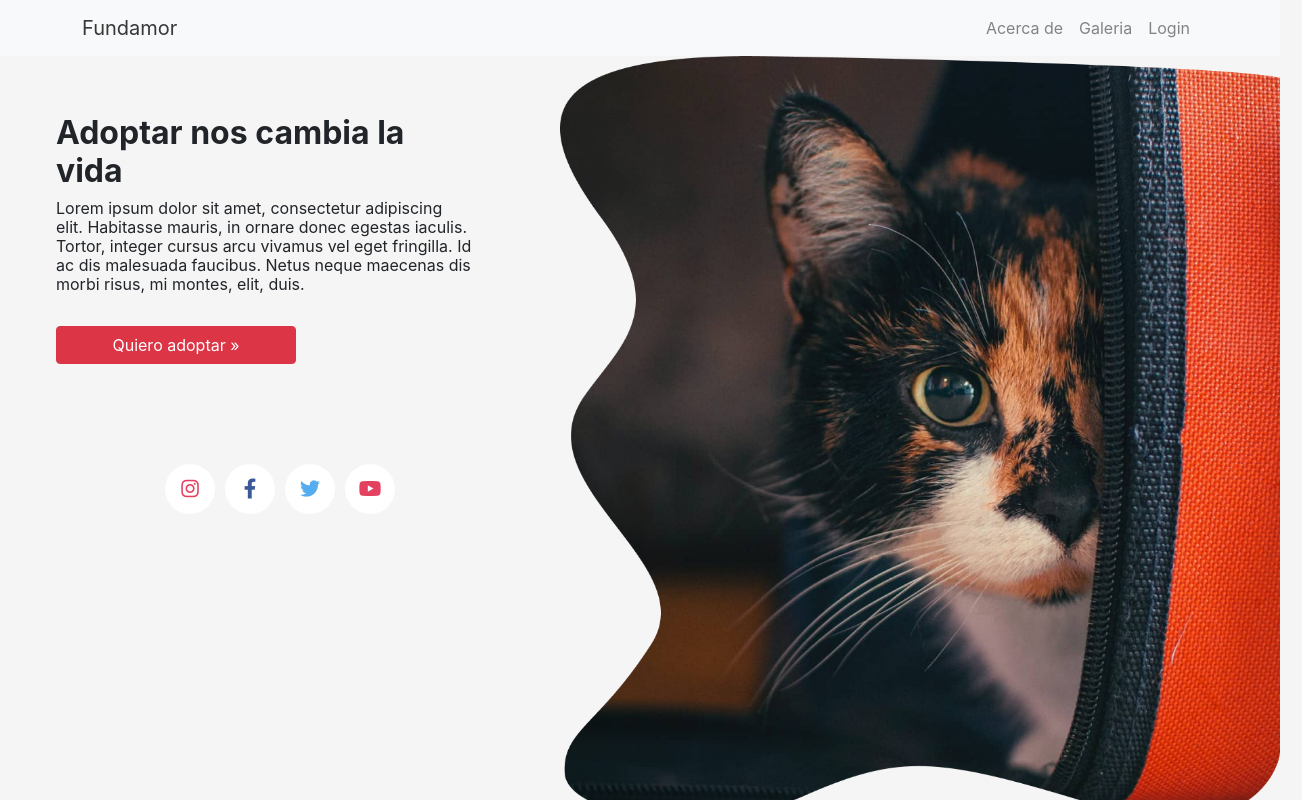
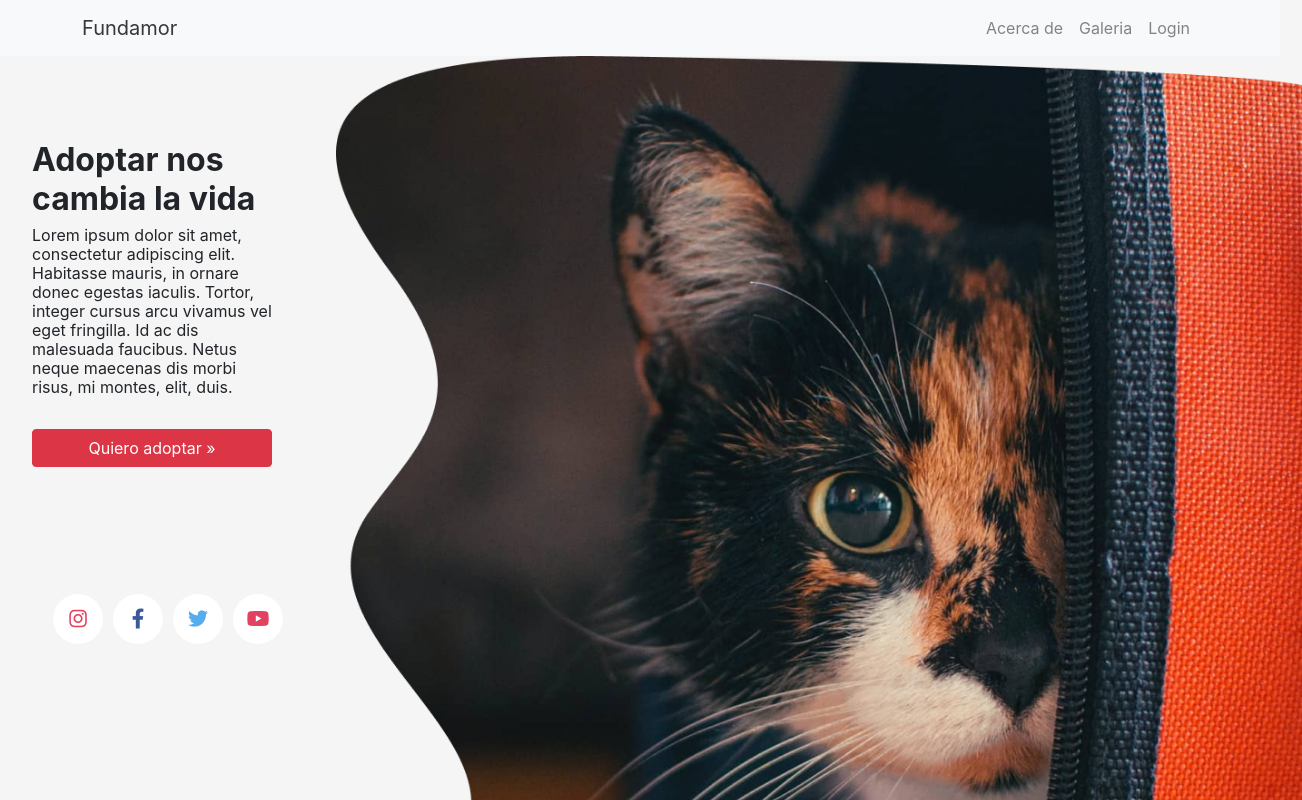
Before and after one commit to Fundacion-Fundamor/fundamor-adopciones, a React (Create React App) app: page / in a window 1280 px wide. Shown: the top 800 px of the page, 1302 px wide, since content can reach past the window. Built offline with nearby package versions, Linux system fonts and the light colour scheme; no server answers; a web font is replaced by a local one.

Commit message:
Fix home

```diff
--- a/src/screens/Home/home.scss
+++ b/src/screens/Home/home.scss
@@ -75,7 +75,6 @@ padding: 2rem;
 
   .clippedImage {
     min-height: 40vw;
-   max-width: 90vh;
     justify-self: end;
     align-self: start;
     grid-area: clippedImage;
```
